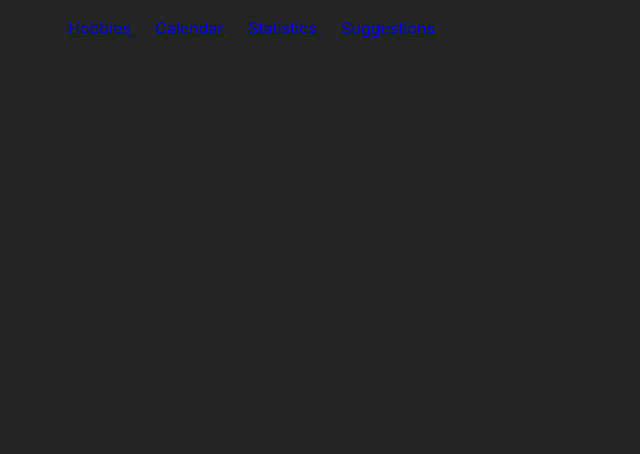
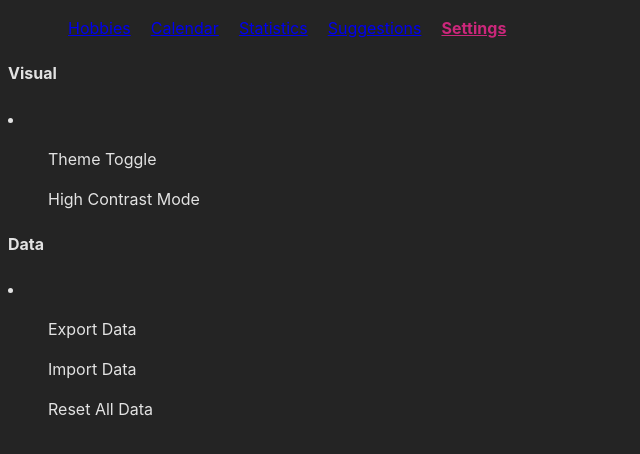
Before and after one commit to raziel-razmattaz/hobby-tracker, a Vue app: page /settings in a window 1280 px wide. Shown: the top 454 px of the page, without its empty margins (0-640 px from the left). Built offline with nearby package versions, Linux system fonts and the light colour scheme.

Commit message:
Added mock settings page

```diff
--- a/src/App.vue
+++ b/src/App.vue
@@ -1,22 +1,15 @@
 <script setup>
-
-// TODO:
-// Chart (esp donut) refactor for reusablity
-// basic html layout (what goes where in relation to what etc) for all routed components
-
-// Router Screens:
-// Lifetime Frequency Chart + Lifetime Donut
-// Settings (simple lists with setting ideas for now)
 
 </script>
 
 <template>
   <nav>
     <ul>
-      <li><router-link to="/">Hobbies </router-link></li>
-      <li><router-link to="/calendar">Calendar </router-link></li>
-      <li><router-link to="/stats">Statistics </router-link></li>
-      <li><router-link to="/suggestions">Suggestions </router-link></li>
+      <li><router-link to="/">Hobbies</router-link></li>
+      <li><router-link to="/calendar">Calendar</router-link></li>
+      <li><router-link to="/stats">Statistics</router-link></li>
+      <li><router-link to="/suggestions">Suggestions</router-link></li>
+      <li><router-link to="/settings">Settings</router-link></li>
     </ul>
   </nav>
     <router-view />
--- /dev/null
+++ b/src/components/Settings.vue
@@ -0,0 +1,17 @@
+<script setup>
+//TODO:
+//Everything
+</script>
+<template>
+  <h4>Visual</h4>
+  <li>
+    <ul>Theme Toggle</ul>
+    <ul>High Contrast Mode</ul>
+  </li>
+  <h4>Data</h4>
+  <li>
+    <ul>Export Data</ul>
+    <ul>Import Data</ul>
+    <ul>Reset All Data</ul>
+  </li>
+</template>
--- a/src/router/index.js
+++ b/src/router/index.js
@@ -1,16 +1,16 @@
 import { createRouter, createWebHistory } from "vue-router";
 import Home from "../components/Home.vue";
-
-//
 import FrequencyStatistics from "../components/FrequencyStatistics.vue";
 import Suggestions from "../components/Suggestions.vue";
 import Calendar from "../components/Calendar.vue";
+import Settings from "../components/Settings.vue";
 
 const routes = [
     {path: "/", name: "Hobbies", component: Home},
     {path: "/calendar", name: "Calendar", component: Calendar},
     {path: "/stats", name: "Frequency Chart", component: FrequencyStatistics},
     {path: "/suggestions", name: "Suggestions", component: Suggestions},
+    {path: "/settings", name: "Settings", component: Settings},
 ];
 
 const router = createRouter({
```
